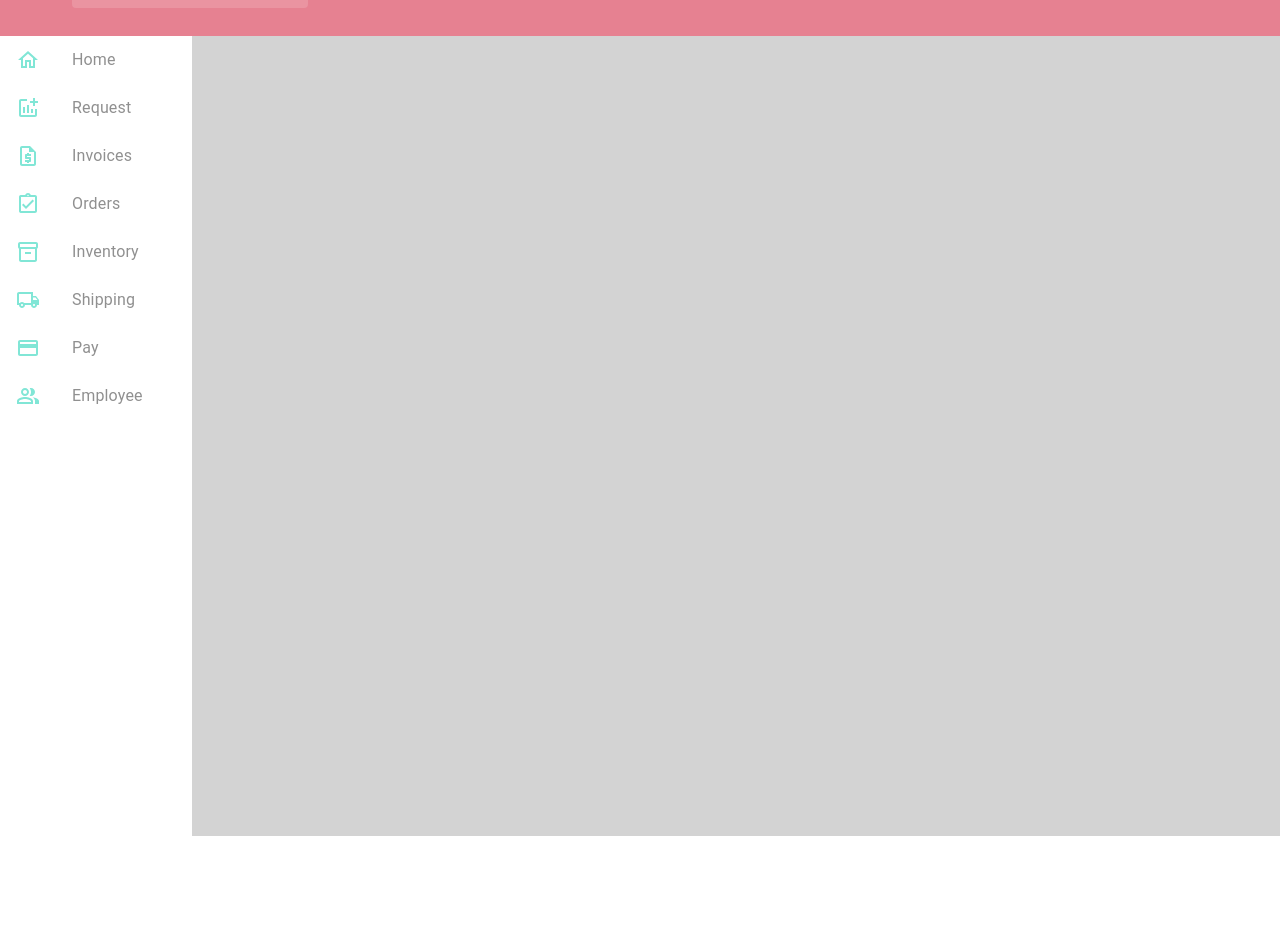
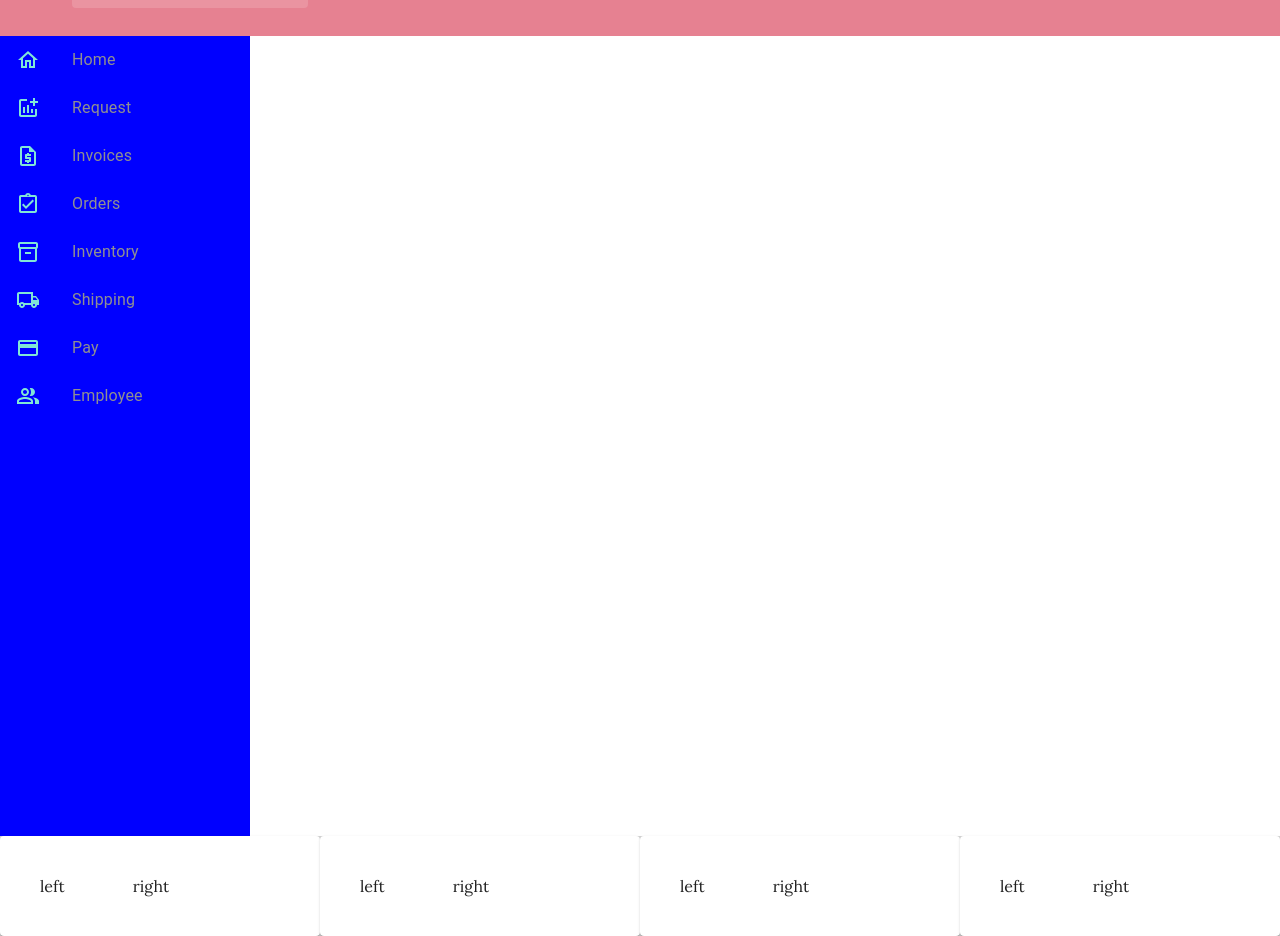
Before and after one commit to Reticent93/project-control-frontend, a React (Create React App) app: page / in a window 1280 px wide. Shown: the part 60-996 px from the top of the page. Before the commit the page ends 896 px from the top, so only its background shows below. Built offline with nearby package versions, Linux system fonts and the light colour scheme.

Commit message:
Added cards to home page

```diff
--- a/src/components/Home/Home.js
+++ b/src/components/Home/Home.js
@@ -1,19 +1,29 @@
-import { Button, Container, Typography } from "@mui/material";
+import { Button, Container, List, Typography } from "@mui/material";
 import Login from "../Login/Login";
 import Sidebar from "../Sidebar/Sidebar";
 import { createTheme, ThemeProvider } from "@mui/material/styles";
 import Box from "@mui/material/Box";
+import Widget from "../Widget/Widget";
 
 
 const Home = () => {
 
 
     return (
-        <Box sx={{bgcolor: 'lightgrey', m: 0, maxWidth: 'auto' }}>
-        <Sidebar />
+        <>
+        <Sidebar/>
+        <Box sx={{bgcolor: 'lightgrey', m: 0,  }}>
 
+            <Box sx={{display: 'flex', width: "auto"}}>
+                <Widget/>
+                <Widget/>
+                <Widget/>
+                <Widget/>
+            </Box>
         </Box>
-    );
+            </>
+    )
+        ;
 }
 
 
--- a/src/components/Sidebar/Sidebar.js
+++ b/src/components/Sidebar/Sidebar.js
@@ -1,4 +1,4 @@
-import {  Divider, List, ListItem, ListItemButton, ListItemIcon, ListItemText } from "@mui/material";
+import { Container, Divider, List, ListItem, ListItemButton, ListItemIcon, ListItemText } from "@mui/material";
 import ToggleColorMode from "../Darkmode/DarkMode";
 import Box from "@mui/material/Box";
 import  HomeOutlined  from '@mui/icons-material/HomeOutlined';
@@ -21,27 +21,23 @@ const theme = createTheme({
         primary: {
             main: '#81e6d6',
             mode: 'dark',
+            margin: '0',
+            padding: '0',
+            width: '30%',
         },
     },
 })
 
     return (
         <ThemeProvider theme={theme}>
-        <Box sx={{ width: '15%', bgcolor: 'white', color: '#909090', '&& .Mui-selected, && .Mui-selected:hover': {
-                bgcolor: 'red',
-                '&, & .MuiListItemIcon-root': {
-                    color: 'pink',
-                },
-            },
+        <Box sx={{ bgcolor: 'blue', color: '#909090',   width: 250, height: '100vh',
             '& .MuiListItemButton-root:hover': {
                 bgcolor: '#606060',
                 '&, & .MuiListItemIcon-root': {
                     color: 'white',
                 },
-            }, flexGrow: 2, minHeight: '100vh'}}>
+            }, flexGrow: 2, minHeight: '100%'}}>
 
-                <List sx={{pt: 0}}>
-                    <nav aria-label="secondary mailbox folders">
                     <ListItem disablePadding>
                         <ListItemButton>
                             <ListItemIcon  sx={{pt:0}}>
@@ -107,8 +103,7 @@ const theme = createTheme({
                             <ListItemText primary="Employee" />
                         </ListItemButton>
                     </ListItem>
-            </nav>
-                </List>
+
         </Box>
         </ThemeProvider>
     );
--- a/src/components/Widget/Widget.js
+++ b/src/components/Widget/Widget.js
@@ -0,0 +1,26 @@
+import { Button, Card, Grid, Link, Paper, TextField, Box, Container, List } from "@mui/material";
+import { createTheme, ThemeProvider } from "@mui/material/styles";
+import { green } from "@mui/material/colors";
+
+
+const Widget = () => {
+    const theme = createTheme({
+        palette: {
+            main: green[400]
+        },
+        spacing: 8,
+    })
+
+    return (
+        <ThemeProvider theme={theme}>
+        <Card sx={{ display: 'flex', flex: 1, p:2, gap: '20px', }}>
+            <List sx={{ display: 'flex', p:3, justifyContent: 'space-between'}} >left</List>
+            <List sx={{ display: 'flex', p:3, justifyContent: 'space-between'}}>right</List>
+        </Card>
+
+        </ThemeProvider>
+    );
+}
+
+
+export default Widget;
```
